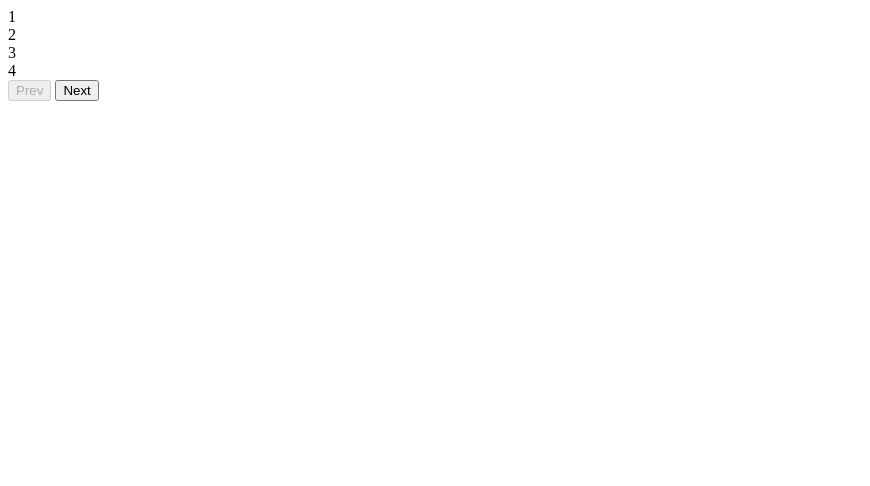
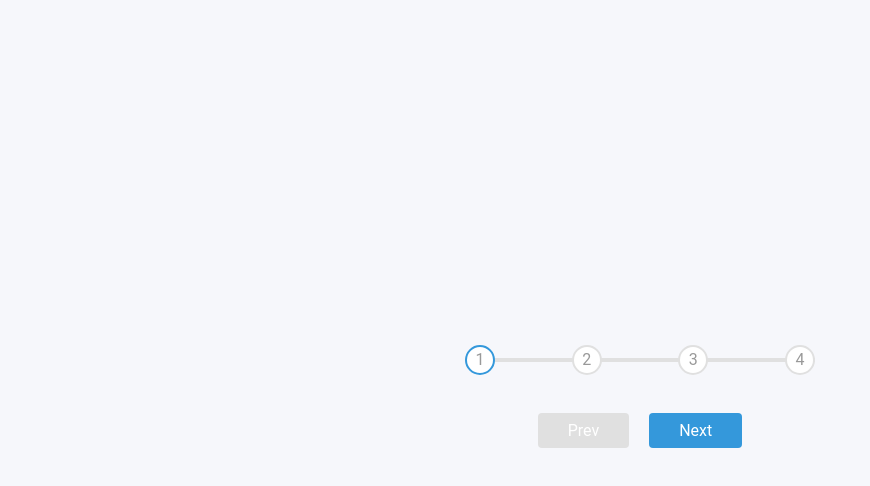
Before and after one commit to rahulkr66/Mini-JS-Projects, a plain HTML site: page Day2/index.html in a window 1280 px wide. Shown: the whole page, without its empty margins (0-870 px from the left). Drawn offline with Linux system fonts and the light colour scheme.

Commit message:
added styling
Signed-off-by: rahulkr66 <rahulkumar20619@gmail.com>

```diff
--- a/Day2/index.html
+++ b/Day2/index.html
@@ -5,11 +5,12 @@
     <meta http-equiv="X-UA-Compatible" content="IE=edge">
     <meta name="viewport" content="width=device-width, initial-scale=1.0">
     <title>Progress Steps</title>
+    <link rel="stylesheet" href="style.css">
 </head>
 <body>
     <div class="container">
         <div class="progress-container">
-            <div class="progress" id="progress">
+                <div class="progress" id="progress"></div>
                 <div class="circle active">1</div>
                 <div class="circle">2</div>
                 <div class="circle">3</div>
@@ -17,7 +18,7 @@
             </div>
             <button class="btn" id="prev" disabled>Prev</button>
             <button class="btn" id="next">Next</button>
-        </div>
     </div>
+    <script src="index.js"></script>
 </body>
 </html>
--- /dev/null
+++ b/Day2/style.css
@@ -0,0 +1,101 @@
+*{
+    box-sizing: border-box;
+}
+
+:root{
+    --primary: #3498db;
+    --secondary: #e0e0e0;
+}
+
+body{
+    background-color:#f6f7fb;
+    margin:0;
+    font-family: 'Roboto',sans-serif;
+    display: flex;
+    justify-content: center;
+    align-items: center;
+    height: 100vh;
+    overflow: hidden;
+}
+
+.container{
+    text-align: center;
+}
+
+.progress-container{
+    display: flex;
+    justify-content:space-between;
+    margin-bottom: 30px;
+    position: relative;
+    max-width: 100%;
+    width: 350px;
+}
+
+
+.progress-container::before{
+    content:'';
+    background-color:var(--secondary);
+    position: absolute;
+    width:100%;
+    top: 50%;
+    left:0;
+    height:4px;
+    transform: translateY(-50%);
+    z-index: -1;
+    transition: 0.4s ease;
+}
+
+
+.progress{
+    background-color: var(--primary);
+    position: absolute;
+    width:0%;
+    top: 50%;
+    left:0;
+    height:4px;
+    transform: translateY(-50%);
+    z-index: -1;
+    transition: 0.4s ease;
+}
+
+.circle{
+    background-color: white;
+    color: #999;
+    border-radius:50%;
+    height:30px;
+    width: 30px;
+    display: flex;
+    justify-content: center;
+    align-items: center;
+    border: 2px solid var(--secondary);
+    transition: 0.4s ease;
+}
+
+.circle.active{
+    border-color: var(--primary);
+}
+
+.btn{
+    background-color:var(--primary);
+    color: white;
+    border: 0;
+    border-radius: 4px;
+    margin: 8px;
+    font-family: inherit;
+    font-size: 16px;
+    padding: 8px 30px;
+    cursor:pointer;
+}
+
+.btn:active{
+    transform: scale(0.98);
+}
+
+.btn:focus{
+    outline: 0;
+}
+
+.btn:disabled{
+    background-color: var(--secondary);
+    cursor: not-allowed;
+}
```
Also changed, not shown: Day2/index.js (added).
